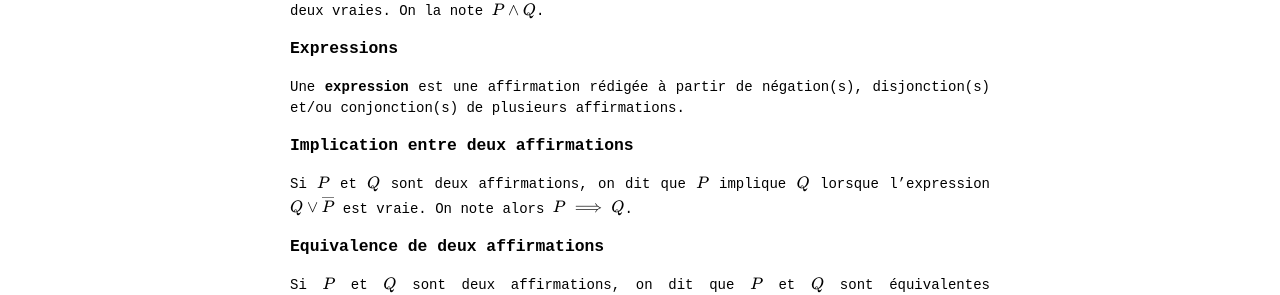
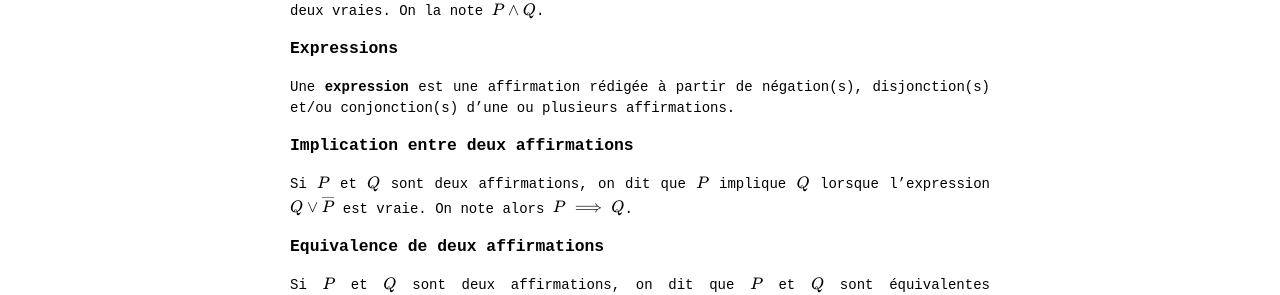
Before and after one commit to Thrallherd/AlgebraExNihilo, a Jekyll site: the page built from logic_def2.md, in a window 1280 px wide. Shown: the part 854-1149 px from the top of the page. Built offline with Jekyll 4.4.1, drawn with Linux system fonts in a browser that asks for light colours; formulas are drawn with MathJax 3.

Commit message:
Update logic_def2.md

```diff
--- a/logic_def2.md
+++ b/logic_def2.md
@@ -26,7 +26,7 @@
 La **conjonction** de deux affirmations $$P$$ et $$Q$$ est vraie si $$P$$ et $$Q$$ sont toutes les deux vraies. On la note $$P \land Q$$.
 
 ### Expressions
-Une **expression** est une affirmation rédigée à partir de négation(s), disjonction(s) et/ou conjonction(s) de plusieurs affirmations.
+Une **expression** est une affirmation rédigée à partir de négation(s), disjonction(s) et/ou conjonction(s) d'une ou plusieurs affirmations.
 
 ### Implication entre deux affirmations
 Si $$P$$ et $$Q$$ sont deux affirmations, on dit que $$P$$ implique $$Q$$ lorsque l'expression $$Q \lor \overline P$$ est vraie. On note alors $$P \implies Q$$.
```
